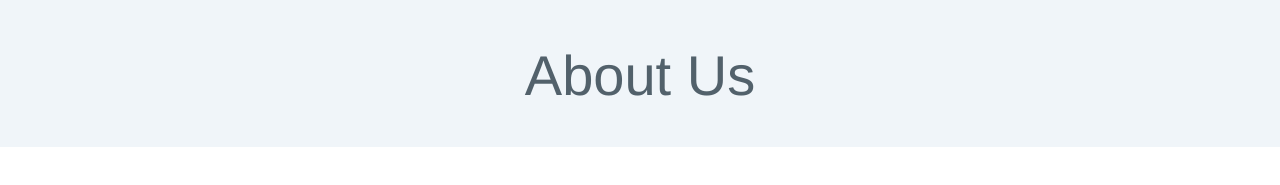
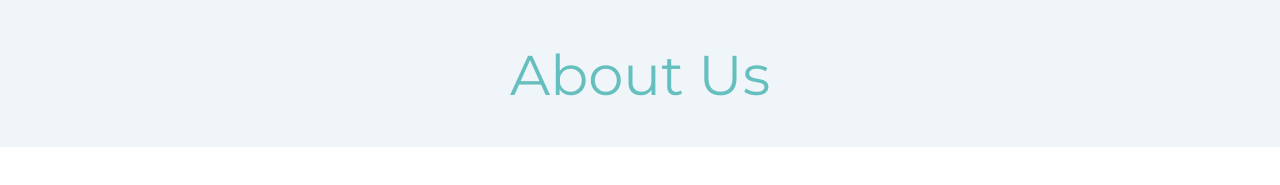
Before and after one commit to Harshavardhan04/Shapeandshine, a website: page about.html in a window 1280 px wide. Shown: the part 83-268 px from the top of the page. Drawn offline with nearby package versions, Linux system fonts and the light colour scheme.

Commit message:
change h2 font throughout site 2

```diff
--- a/styles.css
+++ b/styles.css
@@ -312,7 +312,7 @@ form button{
   line-height: -200px;
   padding-top: 45px;
   padding-bottom: 0px;
-  font-family: 'helvetica';
+  /* font-family: 'helvetica'; */
   font-size: 7vh;
-  color: #52616B;
+  /* color: #52616B; */
 }
```
